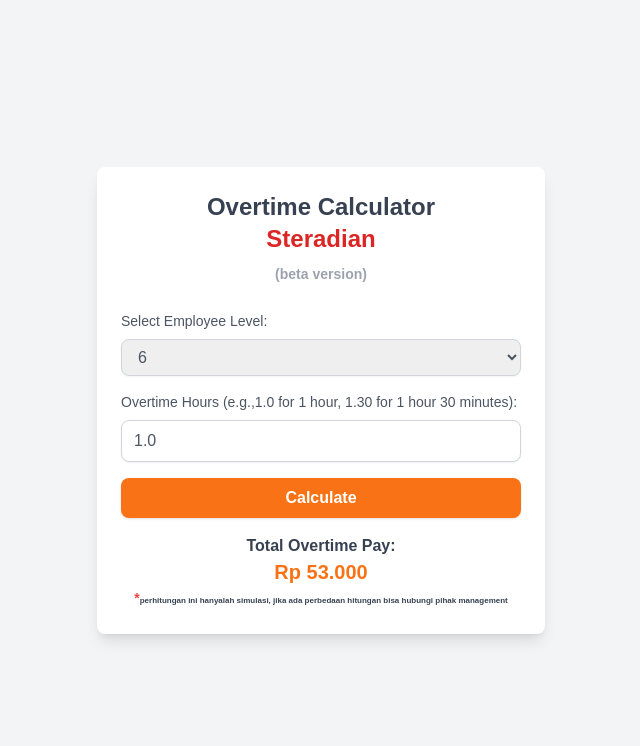
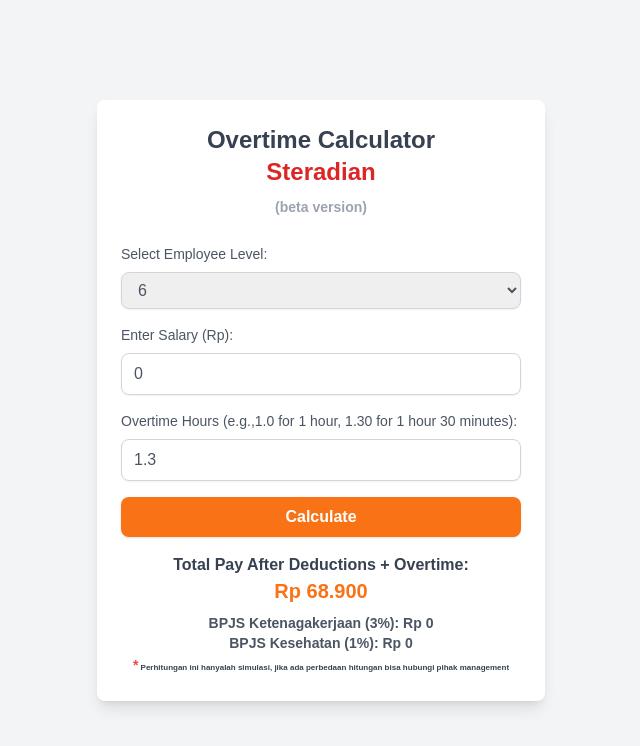
Before and after one commit to luull/overtime-count, a Next.js app: page / in a window 1280 px wide. Both pictures are taken after a click on the button "Calculate". Shown: the top 746 px of the page, without its empty margins (319-959 px from the left). Built offline with nearby package versions, Linux system fonts and the light colour scheme.

Commit message:
update fitur salary total

```diff
--- a/app/page.js
+++ b/app/page.js
@@ -8,15 +8,26 @@
 };
 
 export default function Home() {
-    const [level, setLevel] = useState("6");
-  const [hours, setHours] = useState("1.0"); // Mengubah ke string agar bisa menerima format desimal
+  const [level, setLevel] = useState("6");
+  const [hours, setHours] = useState("1.3"); // Input dalam format desimal
+  const [salary, setSalary] = useState(0); // Input gaji
   const [total, setTotal] = useState(0);
+  const [bpjsKetenagakerjaan, setBpjsKetenagakerjaan] = useState(0);
+  const [bpjsKesehatan, setBpjsKesehatan] = useState(0);
 
   const calculateOvertime = () => {
-    const rate = overtimeRates[level]; // Mengambil tarif berdasarkan level
-    const [wholeHours, minutes] = hours.split('.'); // Memisahkan jam dan menit
-    const totalHours = Number(wholeHours) + (Number(minutes) / 60); // Menghitung total jam
-    setTotal(totalHours * rate); // Menghitung total lembur
+    const rate = overtimeRates[level]; // Ambil tarif berdasarkan level
+    const overtimePay = hours * rate; // Hitung total lembur
+
+    const rawSalary = parseInt(salary.toString().replace(/[^\d]/g, ""), 10); // Konversi gaji ke angka
+    const bpjsKetenagakerjaan = rawSalary * 0.03; // Potongan BPJS Ketenagakerjaan (3%)
+    const bpjsKesehatan = rawSalary * 0.01; // Potongan BPJS Kesehatan (1%)
+    const salaryAfterDeduction = rawSalary - bpjsKetenagakerjaan - bpjsKesehatan; // Gaji setelah potongan
+    const totalPay = salaryAfterDeduction + overtimePay; // Total gaji setelah dikurangi dan ditambah lembur
+
+    setTotal(totalPay); // Simpan total di state
+    setBpjsKetenagakerjaan(bpjsKetenagakerjaan); // Simpan nilai BPJS Ketenagakerjaan
+    setBpjsKesehatan(bpjsKesehatan); // Simpan nilai BPJS Kesehatan
   };
 
   const handleKeyDown = (e) => {
@@ -25,11 +36,17 @@
     }
   };
 
+  const handleHoursChange = (e) => {
+    const value = e.target.value;
+    const formattedValue = value.replace(/(\.\d{2})\d+$/, "$1"); // Hanya ambil satu angka setelah titik
+    setHours(formattedValue);
+  };
+
   return (
     <div className="flex flex-col items-center justify-center min-h-screen bg-gray-100 p-4">
       <div className="bg-white shadow-lg rounded-lg p-6 w-full max-w-md">
         <h2 className="text-2xl font-bold text-center mb-6 text-gray-700">
-          Overtime Calculator <br/> <span className="text-red-600 mb-0">Steradian</span> <br/><small className="text-sm text-gray-400">(beta version)</small>
+          Overtime Calculator <br /> <span className="text-red-600 mb-0">Steradian</span> <br /><small className="text-sm text-gray-400">(beta version)</small>
         </h2>
         <div className="mb-4">
           <label
@@ -51,6 +68,33 @@
         </div>
         <div className="mb-4">
           <label
+            htmlFor="salary"
+            className="block text-sm font-medium text-gray-600 mb-2"
+          >
+            Enter Salary (Rp):
+          </label>
+          <input
+            type="text"
+            id="salary"
+            value={salary}
+            onChange={(e) => {
+              const value = e.target.value.replace(/[^\d]/g, ""); // Hanya angka
+              const formattedValue = new Intl.NumberFormat("id-ID", {
+                style: "currency",
+                currency: "IDR",
+                minimumFractionDigits: 0,
+              }).format(value); // Format ke Rupiah
+              setSalary(formattedValue); // Simpan nilai format Rupiah ke state
+            }}
+            onBlur={() => {
+              const rawValue = parseInt(salary.replace(/[^\d]/g, ""), 10); // Ambil angka asli
+              setSalary(rawValue || 0); // Jika kosong, set ke 0
+            }}
+            className="w-full px-3 py-2 border text-gray-600 border-gray-300 rounded-lg shadow-sm focus:outline-none focus:ring-2 focus:ring-orange-500"
+          />
+        </div>
+        <div className="mb-4">
+          <label
             htmlFor="hours"
             className="block text-sm font-medium text-gray-600 mb-2"
           >
@@ -61,7 +105,7 @@
             id="hours"
             onKeyDown={handleKeyDown}
             value={hours}
-            onChange={(e) => setHours(e.target.value)}
+            onChange={handleHoursChange} // Menggunakan fungsi ini untuk memformat input
             className="w-full px-3 py-2 border text-gray-600 border-gray-300 rounded-lg shadow-sm focus:outline-none focus:ring-2 focus:ring-orange-500"
           />
         </div>
@@ -73,11 +117,15 @@
         </button>
         {total > 0 && (
           <div className="mt-4 text-center font-bold text-gray-700">
-            <p>Total Overtime Pay:</p>
+            <p>Total Pay After Deductions + Overtime:</p>
             <p className="text-orange-500 text-xl">
               Rp {total.toLocaleString("id-ID")}
             </p>
-            <small className="mt-5 text-[8px]"><span className="text-red-500 text-sm">*</span>perhitungan ini hanyalah simulasi, jika ada perbedaan hitungan bisa hubungi pihak management</small>
+            <div className="mt-2 text-sm text-gray-600">
+              <p>BPJS Ketenagakerjaan (3%): Rp {bpjsKetenagakerjaan.toLocaleString("id-ID")}</p>
+              <p>BPJS Kesehatan (1%): Rp {bpjsKesehatan.toLocaleString("id-ID")}</p>
+            </div>
+            <small className="mt-5 text-[8px]"><span className="text-red-500 text-sm">*</span> Perhitungan ini hanyalah simulasi, jika ada perbedaan hitungan bisa hubungi pihak management</small>
           </div>
         )}
       </div>
```
